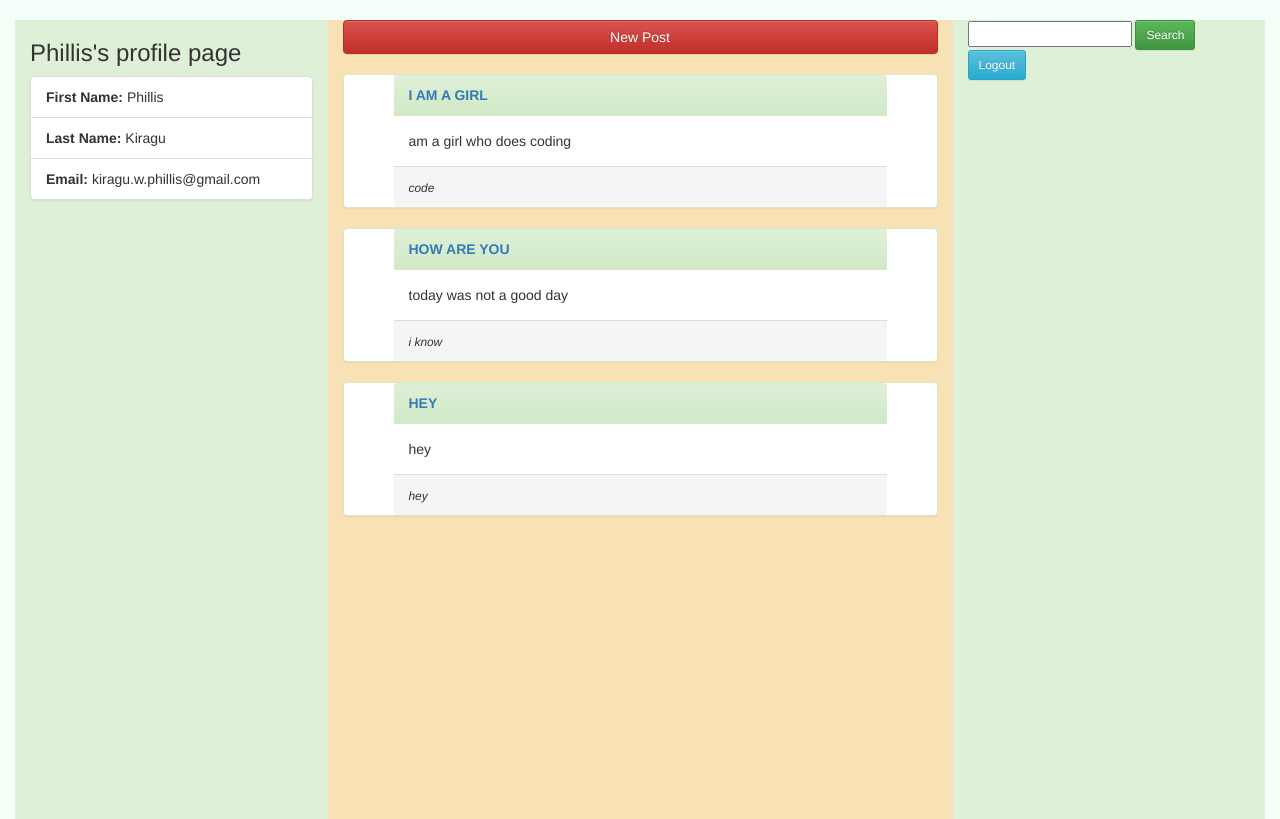
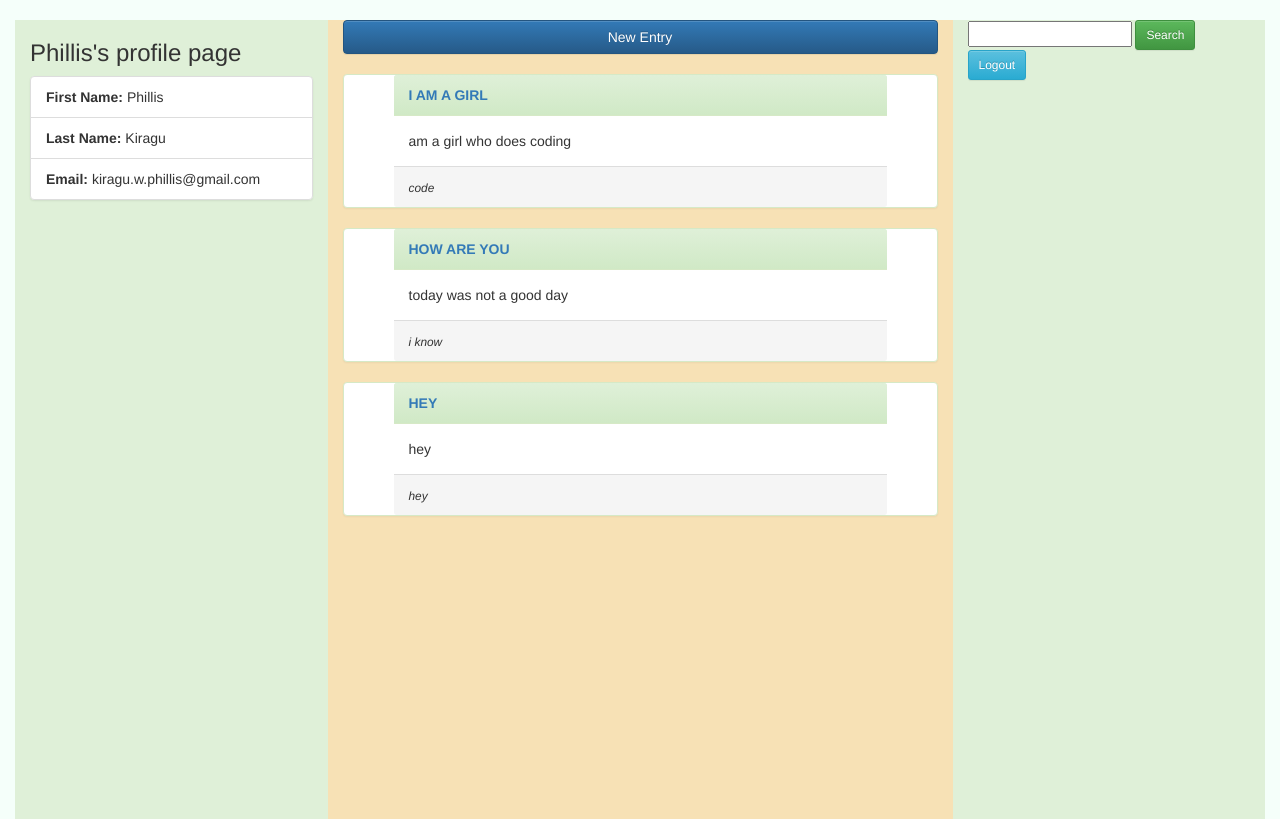
Before and after one commit to Phillisk/bc-7-journalx-flask-app, a Flask app: page /auth/profile/ in a window 1280 px wide. Shown: the part 173-992 px from the top of the page. Run offline with Flask 2, Linux system fonts and the light colour scheme; a user stored in the database is signed in; data comes from the database, SQL or seed files in the repository; some libraries are stand-ins or nearby versions.

Commit message:
Edit new entry link

```diff
--- a/app/templates/auth/profile.html
+++ b/app/templates/auth/profile.html
@@ -4,6 +4,7 @@
         <div class="col-lg-3 left-side">
             {% block left_content %}
                 <h3>{{ user.username }}'s profile page</h3>
+
                 <ul class="list-group">
                     <li class="list-group-item"><b>First Name: </b>{{ user.firstname|title }}</li>
                     <li class="list-group-item"><b>Last Name: </b>{{ user.lastname|title }}</li>
@@ -14,7 +15,7 @@
         <div id="center-side-id4" class="col-lg-6 center-side">
             {% block center_content %}
                 <div class="btn-group">
-                    <a class="btn btn-danger btn-group-justified" href="{{ url_for('auth.JournalEntry') }}"> New Post</a>
+                    <a class="btn btn-primary btn-group-justified" href="{{ url_for('auth.JournalEntry') }}"> New Entry</a>
                 </div>
                 {% for entry in entries %}
                     <div class="panel panel-success">
```
